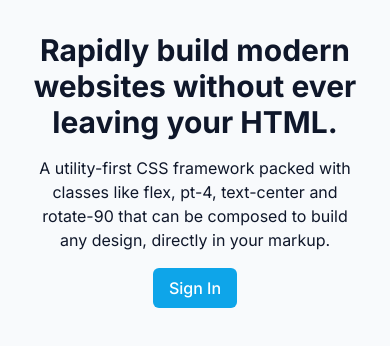
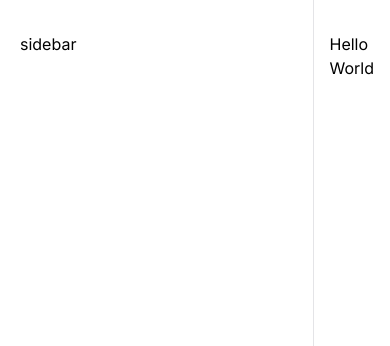
Before and after one commit to jrxr/tailwind-next, a Next.js app: page / in a window 390 px wide. Shown: the top 346 px of the page. Built offline with nearby package versions, Linux system fonts and the light colour scheme.

Commit message:
Layout structure

```diff
--- a/src/app/layout.tsx
+++ b/src/app/layout.tsx
@@ -1,9 +1,10 @@
+import { Metadata } from 'next'
 import './globals.css'
 import { Inter } from 'next/font/google'
 
 const inter = Inter({ subsets: ['latin'] })
 
-export const metadata = {
+export const metadata: Metadata = {
   title: 'Create Next App',
   description: 'Generated by create next app',
 }
@@ -15,7 +16,12 @@ export default function RootLayout({
 }) {
   return (
     <html lang="en">
-      <body className={inter.className}>{children}</body>
+      <body className={inter.className}>
+        <div className="grid min-h-screen grid-cols-app">
+          <aside className="border-r border-zinc-200 px-5 py-8">sidebar</aside>
+          <main className="px-4 pb-12 pt-8">{children}</main>
+        </div>
+      </body>
     </html>
   )
 }
--- a/src/app/page.tsx
+++ b/src/app/page.tsx
@@ -1,19 +1,3 @@
 export default function Home() {
-  return (
-    <div className="flex h-screen flex-col items-center bg-slate-50 p-8 text-center text-slate-900 dark:bg-slate-900 dark:text-slate-100">
-      <div className="max-w-app">
-        <h1 className="text-3xl font-bold sm:text-4xl lg:text-5xl">
-          Rapidly build modern websites without ever leaving your HTML.
-        </h1>
-        <p className="mt-4 dark:text-slate-400">
-          A utility-first CSS framework packed with classes like flex, pt-4,
-          text-center and rotate-90 that can be composed to build any design,
-          directly in your markup.
-        </p>
-        <button className="mt-4 rounded-md bg-sky-500 px-4 py-2 font-medium text-white enabled:hover:bg-sky-600 disabled:cursor-not-allowed disabled:opacity-60 dark:bg-sky-400 dark:text-sky-950">
-          Sign In
-        </button>
-      </div>
-    </div>
-  )
+  return <h1>Hello World</h1>
 }
--- a/tailwind.config.js
+++ b/tailwind.config.js
@@ -1,17 +1,19 @@
 /** @type {import('tailwindcss').Config} */
 module.exports = {
-  content: [
-    './src/**/*.tsx',
-  ],
+  content: ['./src/**/*.tsx'],
   theme: {
     extend: {
+      gridTemplateColumns: {
+        app: 'minmax(18rem, 20rem) 1fr',
+      },
+
       maxWidth: {
-        app: '700px'
+        app: '700px',
       },
 
       colors: {
-        rocket: '#8257e6'
-      }
+        rocket: '#8257e6',
+      },
     },
   },
   plugins: [],
```
